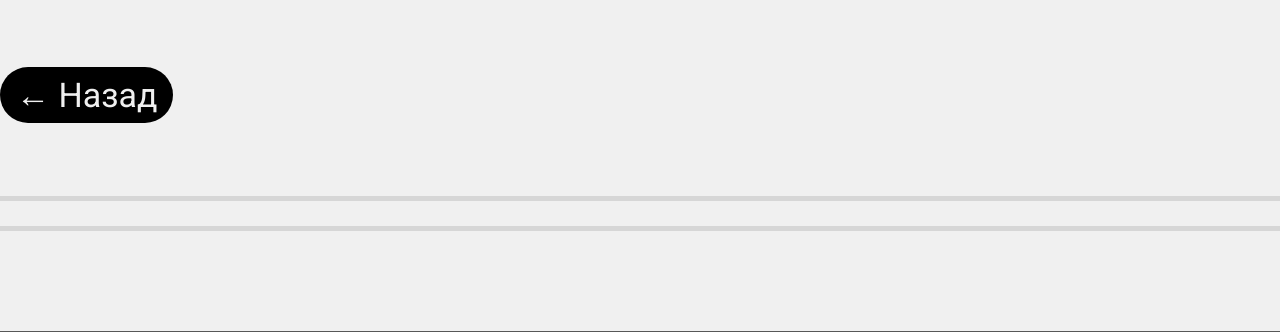
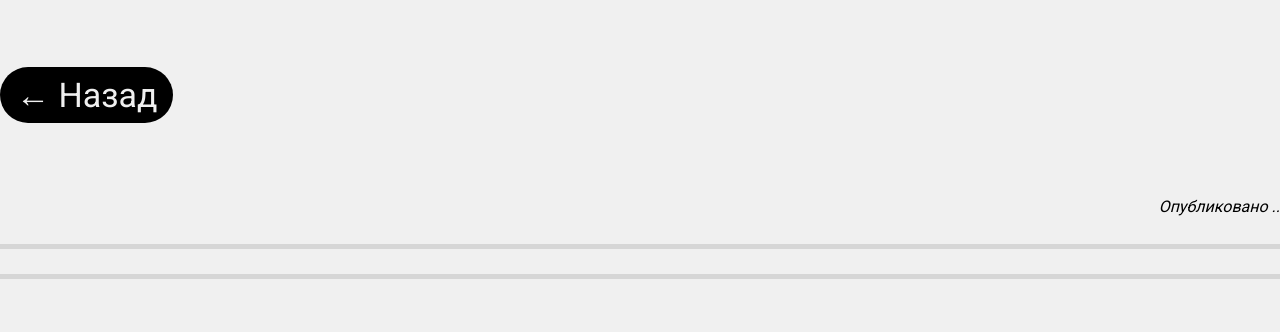
Before and after one commit to medwuu/Javoronok-SNT, a PHP site: page /news/news_example.php?id=1 in a window 1280 px wide. Shown: the part 150-482 px from the top of the page. Run offline with PHP 8.4, Linux system fonts and the light colour scheme; data that the repository does not hold is empty.

Commit message:
добавлена дата публикации новости. часа 4-5 парсил в БД все новости со старого сайта. конструкторы зло!!

```diff
--- a/news/news_example.php
+++ b/news/news_example.php
@@ -50,6 +50,7 @@
             $row = $conn->query($sql)->fetch_assoc();
 
             echo '<h2 class="news-title">' . $row['title'] . '</h2>';
+            echo '<div class="news-date">Опубликовано ' . substr($row['creation_date'], 8, 2)  . '.' . substr($row['creation_date'], 5, 2) . '.' . substr($row['creation_date'], 0, 4) . '</div>';
             echo '<hr>';
             if ($row['img']) {
                 // TODO: нескольно фото / видео
--- a/src/css/news_example.css
+++ b/src/css/news_example.css
@@ -22,9 +22,14 @@ ul {
     margin-top: 50px;
 }
 
+.news-date {
+    margin-top: 1.5em;
+    font-style: italic;
+    text-align: right;
+}
+
 .news-note-img img {
     width: 100%;
-    height: 573px;
     object-fit: cover;
 }
 
--- a/src/css/style.css
+++ b/src/css/style.css
@@ -17,6 +17,7 @@ body {
     padding: 0;
     font-family: 'Roboto', sans-serif;
     color: var(--black);
+    font-size: 16px;
     line-height: 1.5;
     font-weight: 400;
     letter-spacing: normal;
```
